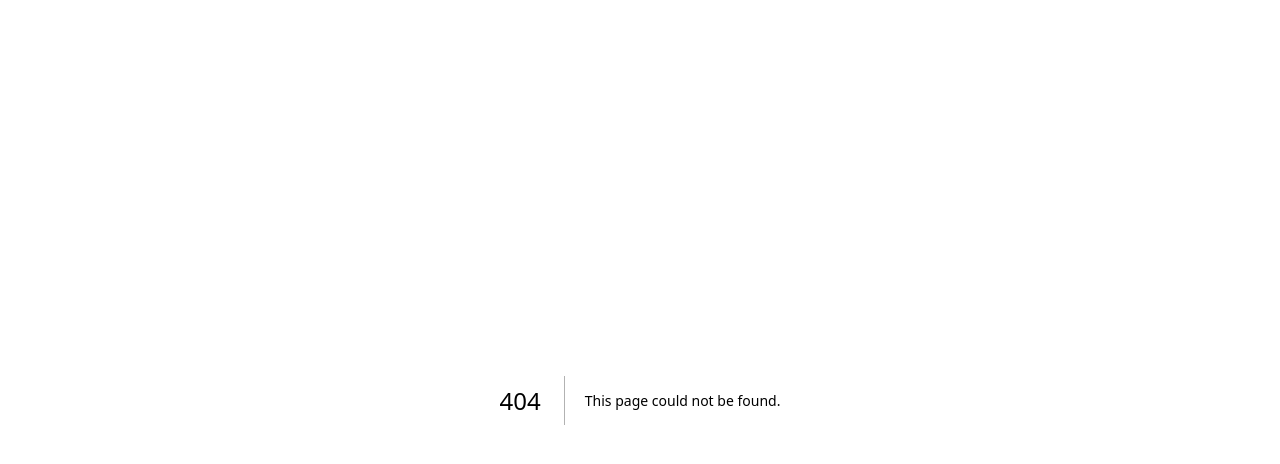
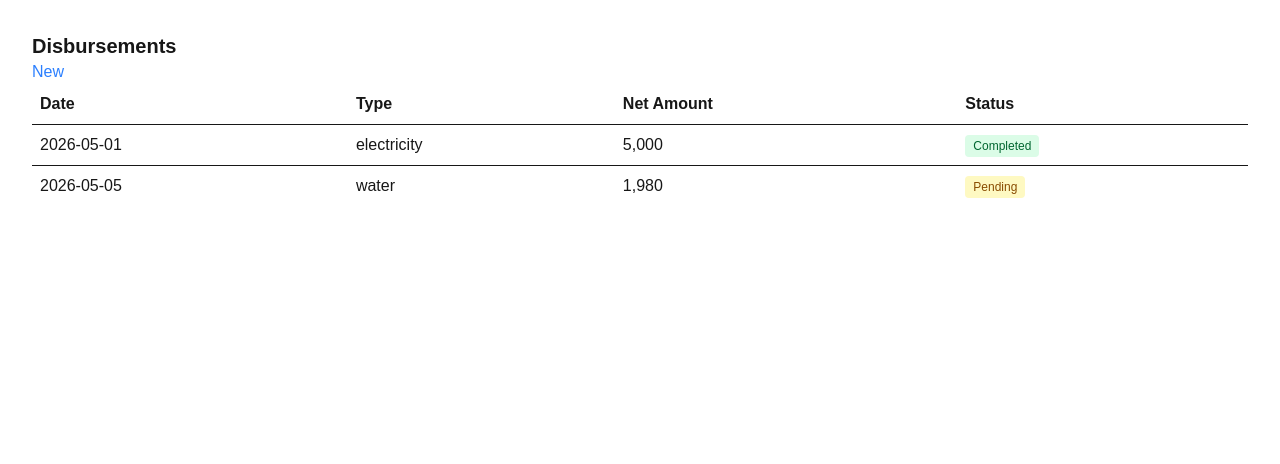
Before and after one commit to expellirmud-dot/utility-disbursement-app, a Next.js app: page /disbursements in a window 1280 px wide. Before the commit this address had no page. Shown: the top 464 px of the page. Built offline with nearby package versions, Linux system fonts and the light colour scheme.

Commit message:
TASK 001 build MVP disbursement frontend foundation

```diff
--- /dev/null
+++ b/src/app/disbursements/new/page.tsx
@@ -0,0 +1,10 @@
+import { DisbursementForm } from '../../../components/DisbursementForm';
+
+export default function Page() {
+  return (
+    <main className="p-8">
+      <h1 className="text-xl font-bold">New Disbursement</h1>
+      <DisbursementForm />
+    </main>
+  );
+}
--- /dev/null
+++ b/src/app/disbursements/page.tsx
@@ -0,0 +1,13 @@
+import { mockDisbursements } from '../../lib/mockData';
+import { DisbursementTable } from '../../components/DisbursementTable';
+import Link from 'next/link';
+
+export default function Page() {
+  return (
+    <main className="p-8">
+      <h1 className="text-xl font-bold">Disbursements</h1>
+      <Link href="/disbursements/new" className="text-blue-500">New</Link>
+      <DisbursementTable data={mockDisbursements} />
+    </main>
+  );
+}
--- a/src/app/page.tsx
+++ b/src/app/page.tsx
@@ -1,65 +1,9 @@
-import Image from "next/image";
-
+import Link from 'next/link';
 export default function Home() {
   return (
-    <div className="flex flex-col flex-1 items-center justify-center bg-zinc-50 font-sans dark:bg-black">
-      <main className="flex flex-1 w-full max-w-3xl flex-col items-center justify-between py-32 px-16 bg-white dark:bg-black sm:items-start">
-        <Image
-          className="dark:invert"
-          src="/next.svg"
-          alt="Next.js logo"
-          width={100}
-          height={20}
-          priority
-        />
-        <div className="flex flex-col items-center gap-6 text-center sm:items-start sm:text-left">
-          <h1 className="max-w-xs text-3xl font-semibold leading-10 tracking-tight text-black dark:text-zinc-50">
-            To get started, edit the page.tsx file.
-          </h1>
-          <p className="max-w-md text-lg leading-8 text-zinc-600 dark:text-zinc-400">
-            Looking for a starting point or more instructions? Head over to{" "}
-            <a
-              href="https://vercel.com/templates?framework=next.js&utm_source=create-next-app&utm_medium=appdir-template-tw&utm_campaign=create-next-app"
-              className="font-medium text-zinc-950 dark:text-zinc-50"
-            >
-              Templates
-            </a>{" "}
-            or the{" "}
-            <a
-              href="https://nextjs.org/learn?utm_source=create-next-app&utm_medium=appdir-template-tw&utm_campaign=create-next-app"
-              className="font-medium text-zinc-950 dark:text-zinc-50"
-            >
-              Learning
-            </a>{" "}
-            center.
-          </p>
-        </div>
-        <div className="flex flex-col gap-4 text-base font-medium sm:flex-row">
-          <a
-            className="flex h-12 w-full items-center justify-center gap-2 rounded-full bg-foreground px-5 text-background transition-colors hover:bg-[#383838] dark:hover:bg-[#ccc] md:w-[158px]"
-            href="https://vercel.com/new?utm_source=create-next-app&utm_medium=appdir-template-tw&utm_campaign=create-next-app"
-            target="_blank"
-            rel="noopener noreferrer"
-          >
-            <Image
-              className="dark:invert"
-              src="/vercel.svg"
-              alt="Vercel logomark"
-              width={16}
-              height={16}
-            />
-            Deploy Now
-          </a>
-          <a
-            className="flex h-12 w-full items-center justify-center rounded-full border border-solid border-black/[.08] px-5 transition-colors hover:border-transparent hover:bg-black/[.04] dark:border-white/[.145] dark:hover:bg-[#1a1a1a] md:w-[158px]"
-            href="https://nextjs.org/docs?utm_source=create-next-app&utm_medium=appdir-template-tw&utm_campaign=create-next-app"
-            target="_blank"
-            rel="noopener noreferrer"
-          >
-            Documentation
-          </a>
-        </div>
-      </main>
-    </div>
+    <main className="p-8">
+      <h1 className="text-2xl font-bold">Utility Disbursement Dashboard</h1>
+      <Link href="/disbursements" className="text-blue-500">View Disbursements</Link>
+    </main>
   );
 }
--- /dev/null
+++ b/src/components/DisbursementForm.tsx
@@ -0,0 +1,28 @@
+"use client";
+
+import { useState } from 'react';
+import { ExpenseType } from '../types/disbursement';
+import { calculateTax } from '../lib/taxRules';
+
+export function DisbursementForm() {
+  const [amount, setAmount] = useState(0);
+  const [type, setType] = useState<ExpenseType>('electricity');
+
+  return (
+    <form className="space-y-4">
+      <div>
+        <label>Expense Type</label>
+        <select value={type} onChange={(e) => setType(e.target.value as ExpenseType)} className="block w-full border p-2">
+          <option value="electricity">Electricity</option>
+          <option value="water">Water</option>
+        </select>
+      </div>
+      <div>
+        <label>Amount</label>
+        <input type="number" value={amount} onChange={(e) => setAmount(Number(e.target.value))} className="block w-full border p-2"/>
+      </div>
+      <p>Tax: {calculateTax(amount, type)}</p>
+      <button type="button" className="bg-blue-500 text-white p-2">Submit</button>
+    </form>
+  );
+}
--- /dev/null
+++ b/src/components/DisbursementTable.tsx
@@ -0,0 +1,24 @@
+import { Disbursement } from '../types/disbursement';
+import { StatusBadge } from './StatusBadge';
+
+export function DisbursementTable({ data }: { data: Disbursement[] }) {
+  return (
+    <table className="w-full text-left">
+      <thead>
+        <tr>
+          <th className="p-2">Date</th><th className="p-2">Type</th><th className="p-2">Net Amount</th><th className="p-2">Status</th>
+        </tr>
+      </thead>
+      <tbody>
+        {data.map((item) => (
+          <tr key={item.id} className="border-t">
+            <td className="p-2">{item.date}</td>
+            <td className="p-2">{item.expenseType}</td>
+            <td className="p-2">{item.netPayable.toLocaleString()}</td>
+            <td className="p-2"><StatusBadge status={item.status} /></td>
+          </tr>
+        ))}
+      </tbody>
+    </table>
+  );
+}
--- /dev/null
+++ b/src/components/StatusBadge.tsx
@@ -0,0 +1,14 @@
+export function StatusBadge({ status }: { status: string }) {
+  const colors: Record<string, string> = {
+    draft: 'bg-gray-100 text-gray-800',
+    pending: 'bg-yellow-100 text-yellow-800',
+    completed: 'bg-green-100 text-green-800',
+  };
+  const colorClass = colors[status] || 'bg-gray-100 text-gray-800';
+
+  return (
+    <span className={`px-2 py-1 rounded text-xs font-medium ${colorClass}`}>
+      {status.charAt(0).toUpperCase() + status.slice(1)}
+    </span>
+  );
+}
--- /dev/null
+++ b/src/components/TaxSummaryCard.tsx
@@ -0,0 +1,10 @@
+export function TaxSummaryCard({ amount, tax }: { amount: number; tax: number }) {
+  return (
+    <div className="p-4 bg-white border rounded shadow-sm">
+      <h3 className="text-sm font-medium text-gray-500">Summary</h3>
+      <p>Total: {amount.toLocaleString()} THB</p>
+      <p>Tax: {tax.toLocaleString()} THB</p>
+      <p className="font-bold">Net: {(amount - tax).toLocaleString()} THB</p>
+    </div>
+  );
+}
--- /dev/null
+++ b/src/lib/mockData.ts
@@ -0,0 +1,22 @@
+import { Disbursement } from '../types/disbursement';
+
+export const mockDisbursements: Disbursement[] = [
+  {
+    id: '1',
+    date: '2026-05-01',
+    expenseType: 'electricity',
+    amount: 5000,
+    withholdingTax: 0,
+    netPayable: 5000,
+    status: 'completed',
+  },
+  {
+    id: '2',
+    date: '2026-05-05',
+    expenseType: 'water',
+    amount: 2000,
+    withholdingTax: 20,
+    netPayable: 1980,
+    status: 'pending',
+  },
+];
--- /dev/null
+++ b/src/lib/taxRules.ts
@@ -0,0 +1,5 @@
+export const calculateTax = (amount: number, type: string): number => {
+  if (type === 'electricity') return 0;
+  // Assume 1% withholding tax for other utilities for V1
+  return amount * 0.01;
+};
--- /dev/null
+++ b/src/types/disbursement.ts
@@ -0,0 +1,11 @@
+export type ExpenseType = 'electricity' | 'water' | 'telephone' | 'other';
+
+export interface Disbursement {
+  id: string;
+  date: string;
+  expenseType: ExpenseType;
+  amount: number;
+  withholdingTax: number;
+  netPayable: number;
+  status: 'draft' | 'pending' | 'completed';
+}
```
